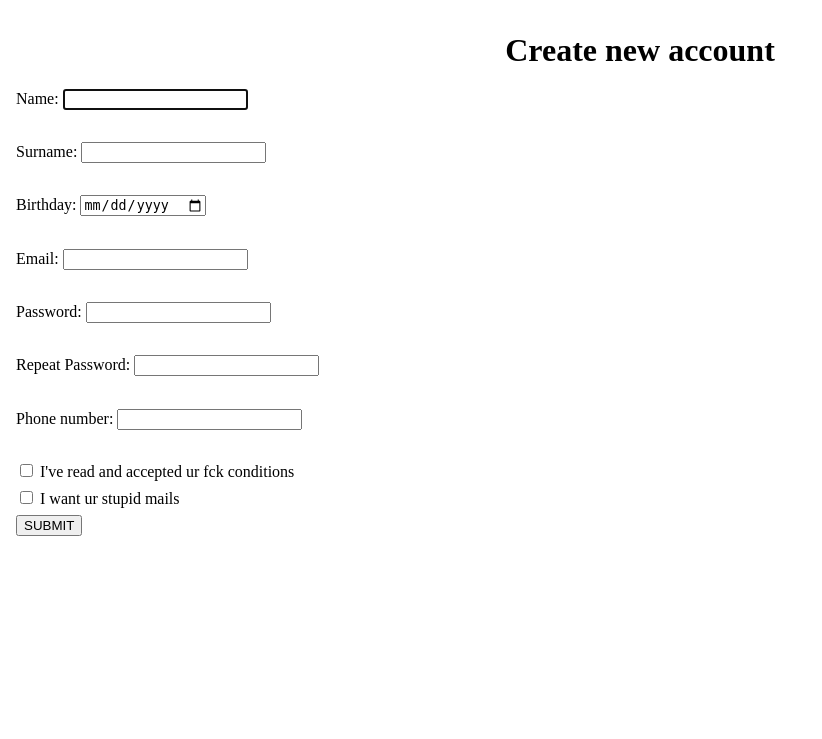
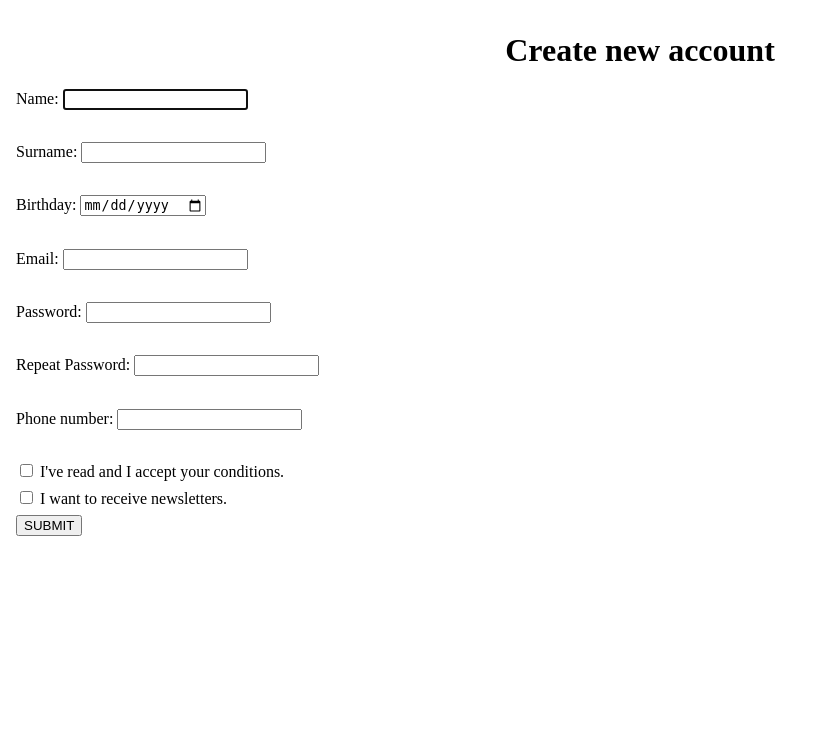
Before and after one commit to EduardsDEV/Mon-me-1st-Year-Project, a Spring app: template bookingsystem/src/main/resources/templates/newAccount.html in a window 1280 px wide. Shown: the top 739 px of the page, without its empty margins (0-822 px from the left). Run offline with Thymeleaf, Linux system fonts and the light colour scheme; the template is opened without the code that fills it, so the values that code supplies are empty.

Commit message:
Polishing

```diff
--- a/bookingsystem/src/main/resources/templates/newAccount.html
+++ b/bookingsystem/src/main/resources/templates/newAccount.html
@@ -41,7 +41,7 @@
             return;
         }
         if (!$('#terms').prop('checked')) {
-            alert("Accept the fking conditions!!!");
+            alert("You need to accept the conditions!!!");
             return;
         }
         var url = "http://localhost:8080/customerAccount/create?email=" + email + "&password=" + password + "&firstName=" + name;
@@ -73,7 +73,6 @@
         }
         else
         {
-            alert("message");
             return false;
         }
     }
@@ -85,9 +84,9 @@ Birthday: <input title="birthday" type="date" id="Birthday"><br><br>
 Email: <input title="email" type="email" id="Email"><br><br>
 Password: <input type="password" id="Password" title="password"><br><br>
 Repeat Password: <input type="password" id="RepeatPassword" title="repeatPassword"><br><br>
-Phone number: <input title="phone" type="number" id="Phone"><br><br>
-<input type="checkbox" name="terms" value="terms" id="terms"> I've read and accepted ur fck conditions<br>
-<input type="checkbox" name="newsletter" value="Newsletter" id="newsletter"> I want ur stupid mails<br>
+Phone number: <input title="phone" type="text" id="Phone"><br><br>
+<input type="checkbox" name="terms" value="terms" id="terms"> I've read and I accept your conditions.<br>
+<input type="checkbox" name="newsletter" value="Newsletter" id="newsletter"> I want to receive newsletters.<br>
 <button onclick="createAccount()">SUBMIT</button>
 </form>
 </body>
```
